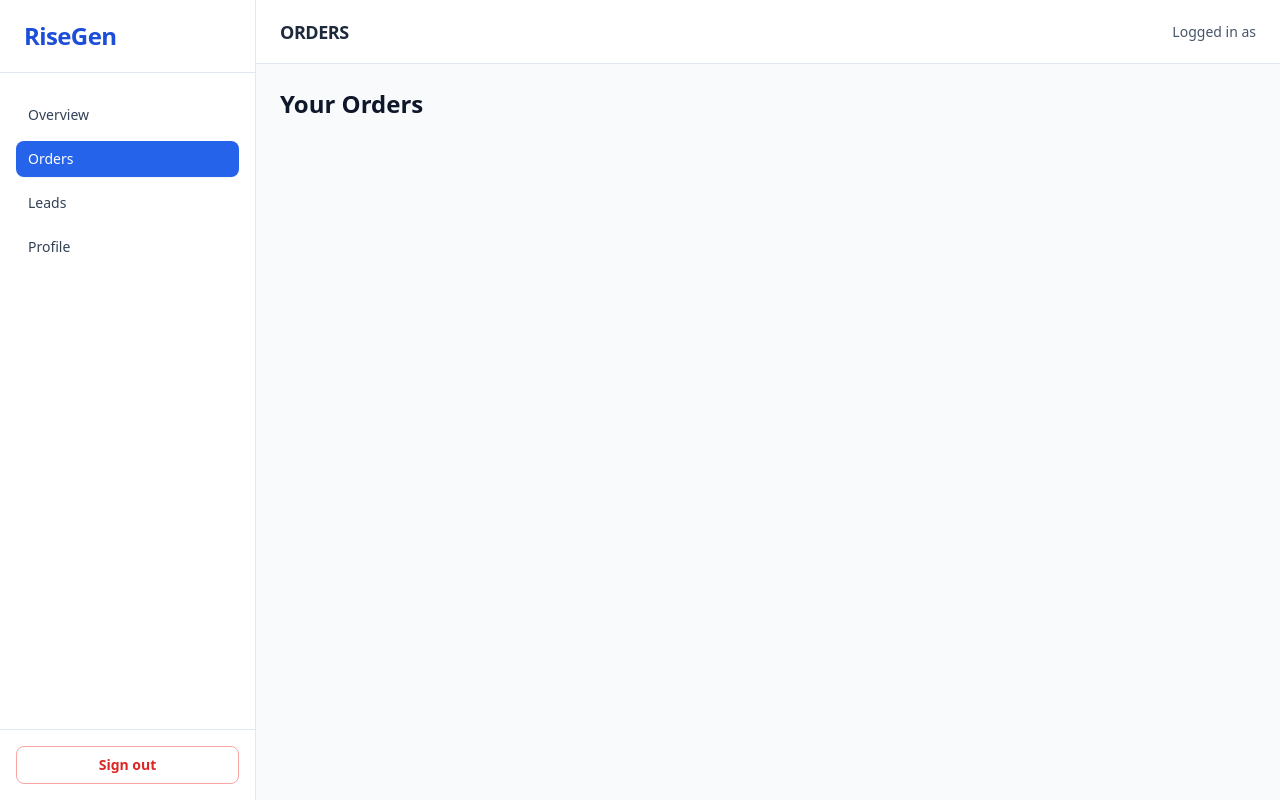
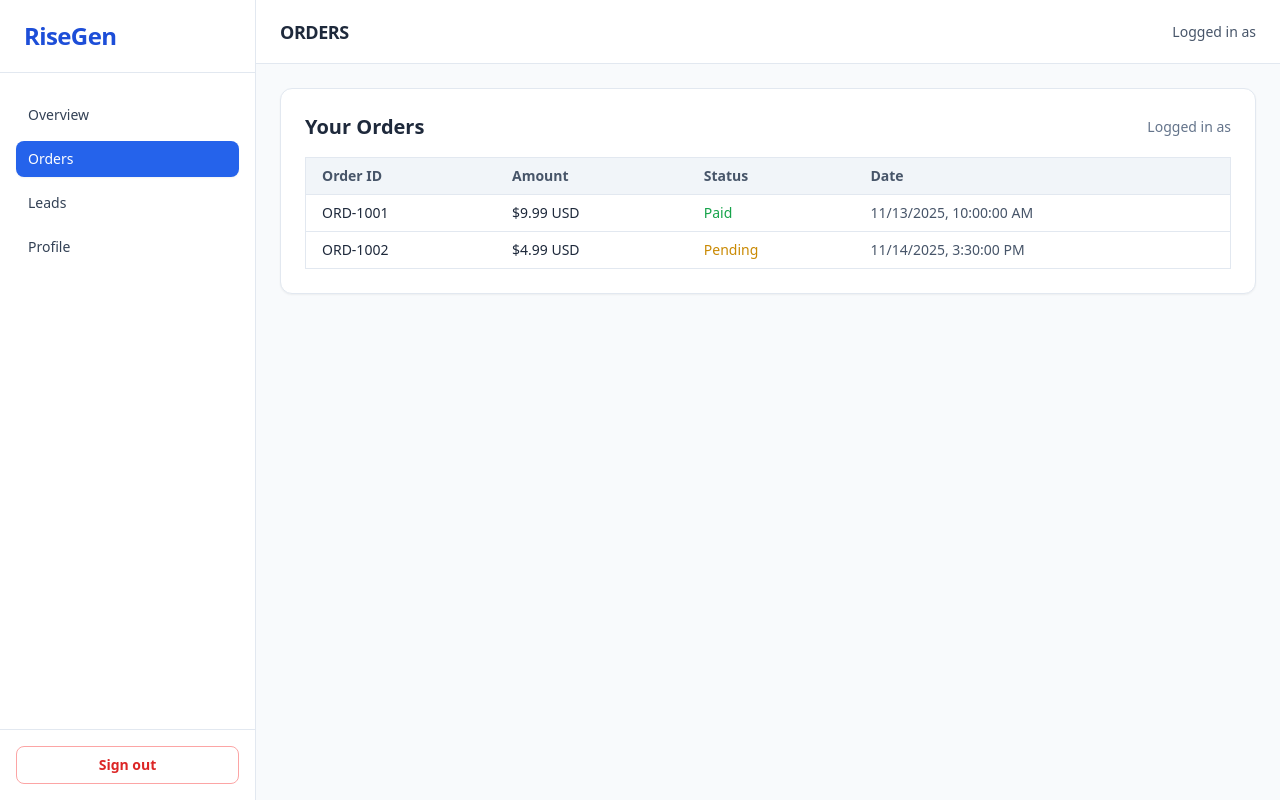
Before and after one commit to colton-risegen/risegen-app, a Next.js app: page /dashboard/orders in a window 1280 px wide. Built offline with nearby package versions, Linux system fonts and the light colour scheme.

Commit message:
Update page.tsx

```diff
--- a/app/dashboard/orders/page.tsx
+++ b/app/dashboard/orders/page.tsx
@@ -1,3 +1,96 @@
+"use client";
+
+import React, { useEffect, useState } from "react";
+import { useAuth } from "../../lib/auth";
+
+// Define a lightweight type for order data
+type Order = {
+  id: string;
+  amount: number;
+  currency: string;
+  status: string;
+  createdAt: string;
+};
+
 export default function OrdersPage() {
-  return <h1 className="text-2xl font-semibold">Your Orders</h1>;
+  const { user } = useAuth();
+  const [orders, setOrders] = useState<Order[]>([]);
+  const [loading, setLoading] = useState(true);
+
+  // 🔹 Temporary mock fetch until we connect Postgres + Stripe
+  useEffect(() => {
+    setTimeout(() => {
+      setOrders([
+        {
+          id: "ORD-1001",
+          amount: 999,
+          currency: "USD",
+          status: "Paid",
+          createdAt: "2025-11-13T10:00:00Z",
+        },
+        {
+          id: "ORD-1002",
+          amount: 499,
+          currency: "USD",
+          status: "Pending",
+          createdAt: "2025-11-14T15:30:00Z",
+        },
+      ]);
+      setLoading(false);
+    }, 600);
+  }, []);
+
+  if (loading) return <div className="p-6 text-slate-500">Loading orders...</div>;
+
+  return (
+    <div className="bg-white border border-slate-200 rounded-xl shadow-sm p-6">
+      <div className="flex items-center justify-between mb-4">
+        <h1 className="text-xl font-semibold text-slate-800">Your Orders</h1>
+        <p className="text-sm text-slate-500">
+          Logged in as <span className="font-medium text-slate-700">{user?.email}</span>
+        </p>
+      </div>
+
+      {orders.length === 0 ? (
+        <div className="text-slate-500 text-sm">No orders found.</div>
+      ) : (
+        <div className="overflow-x-auto">
+          <table className="min-w-full border border-slate-200 rounded-lg">
+            <thead className="bg-slate-100">
+              <tr>
+                <th className="px-4 py-2 text-left text-sm font-semibold text-slate-600">Order ID</th>
+                <th className="px-4 py-2 text-left text-sm font-semibold text-slate-600">Amount</th>
+                <th className="px-4 py-2 text-left text-sm font-semibold text-slate-600">Status</th>
+                <th className="px-4 py-2 text-left text-sm font-semibold text-slate-600">Date</th>
+              </tr>
+            </thead>
+            <tbody>
+              {orders.map((order) => (
+                <tr key={order.id} className="border-t border-slate-200">
+                  <td className="px-4 py-2 text-sm text-slate-800">{order.id}</td>
+                  <td className="px-4 py-2 text-sm text-slate-800">
+                    ${(order.amount / 100).toFixed(2)} {order.currency}
+                  </td>
+                  <td
+                    className={`px-4 py-2 text-sm font-medium ${
+                      order.status === "Paid"
+                        ? "text-green-600"
+                        : order.status === "Pending"
+                        ? "text-yellow-600"
+                        : "text-slate-600"
+                    }`}
+                  >
+                    {order.status}
+                  </td>
+                  <td className="px-4 py-2 text-sm text-slate-600">
+                    {new Date(order.createdAt).toLocaleString()}
+                  </td>
+                </tr>
+              ))}
+            </tbody>
+          </table>
+        </div>
+      )}
+    </div>
+  );
 }
```
